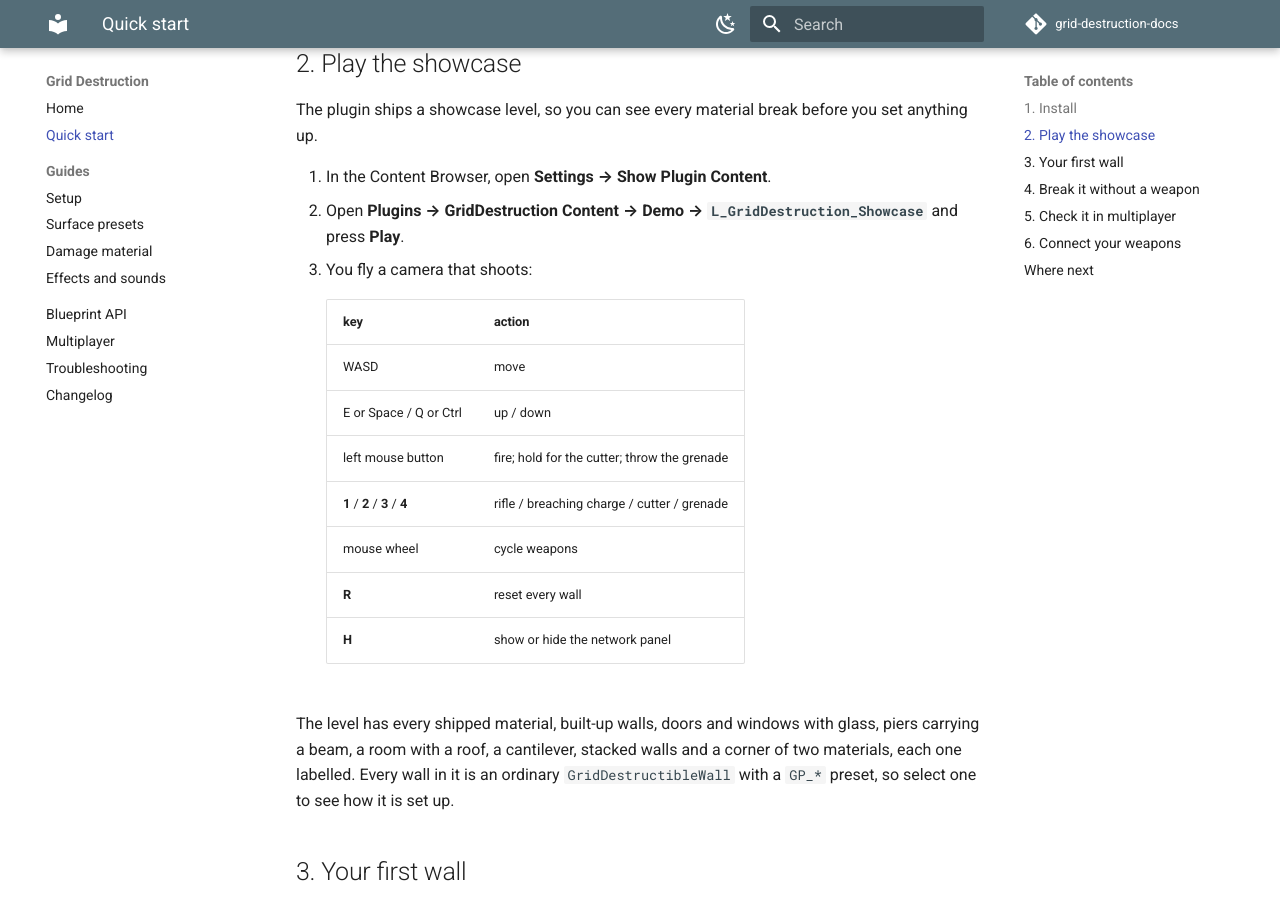
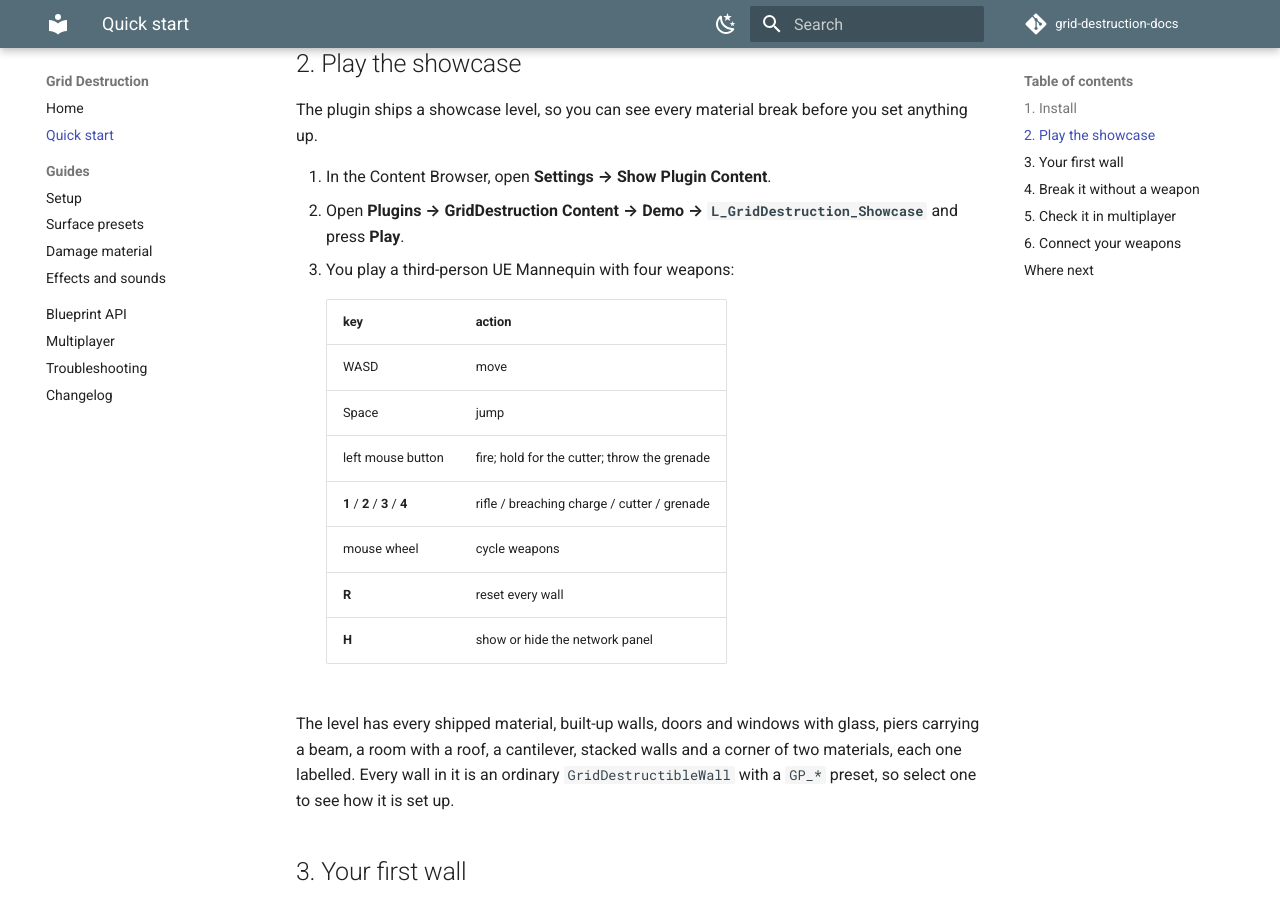
Before and after one commit to kytyji/grid-destruction-docs, an MkDocs documentation site: the page built from docs/quick-start.md, in a window 1280 px wide and 900 px high, scrolled down 640 px. Built offline with MkDocs 1.6.1 and Material for MkDocs 9.7.7, drawn with Linux system fonts in a browser that asks for light colours; comment, search, counter and statistics services are not loaded; the version menu is left out.

Commit message:
Showcase: the sample player is a third-person character (WASD, Space to jump)

```diff
--- a/docs/quick-start.md
+++ b/docs/quick-start.md
@@ -29,12 +29,12 @@ you set anything up.
 1. In the Content Browser, open **Settings → Show Plugin Content**.
 2. Open **Plugins → GridDestruction Content → Demo →
    `L_GridDestruction_Showcase`** and press **Play**.
-3. You fly a camera that shoots:
+3. You play a third-person UE Mannequin with four weapons:
 
     | key | action |
     |---|---|
     | WASD | move |
-    | E or Space / Q or Ctrl | up / down |
+    | Space | jump |
     | left mouse button | fire; hold for the cutter; throw the grenade |
     | **1** / **2** / **3** / **4** | rifle / breaching charge / cutter / grenade |
     | mouse wheel | cycle weapons |
```
Also changed, not shown: docs/changelog.md (+1 -1 lines), docs/index.md (+1 -1 lines), docs/multiplayer.md (+1 -1 lines), docs/setup.md (+1 -1 lines), docs/troubleshooting.md (+1 -1 lines).
